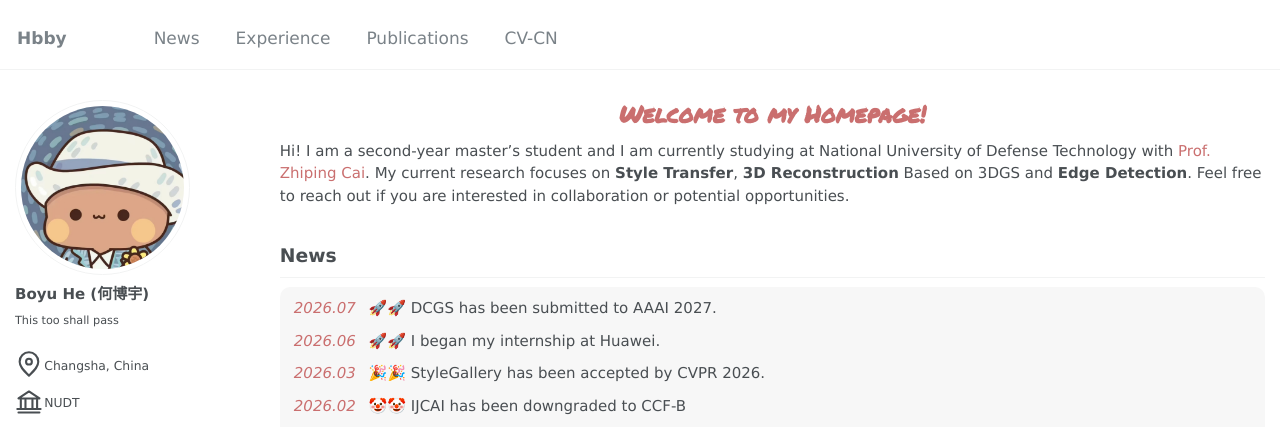
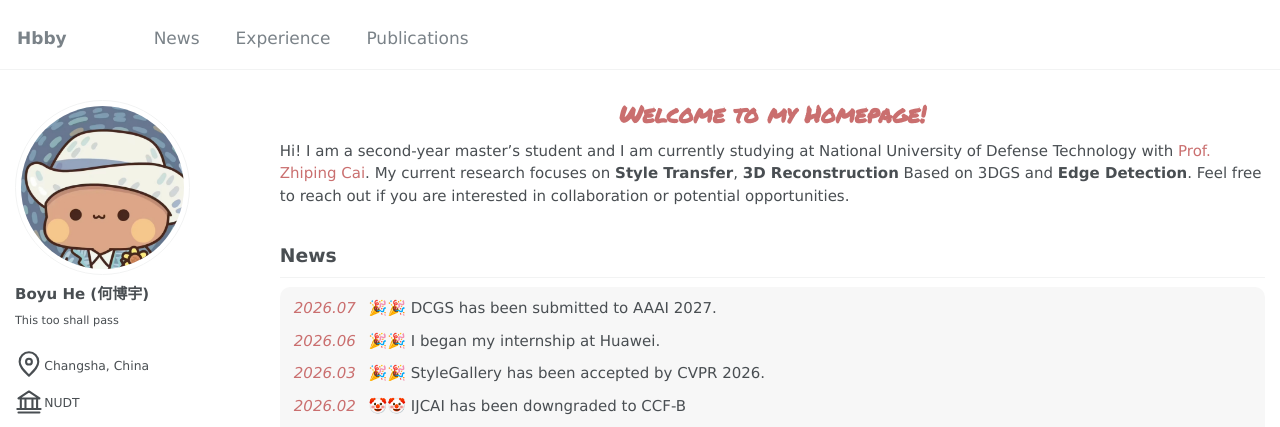
Before and after one commit to iiiiiiiword/iiiiiiiword.github.io, a Jekyll site: the page built from _pages/about.md, in a window 1280 px wide and 900 px high. Shown: the top 427 px of the window. Built offline with Jekyll 4.4.1, drawn with Linux system fonts in a browser that asks for light colours; some web fonts are replaced; our own code applies the rules of GitHub Pages for plain Markdown files.

Commit message:
Update personal homepage

```diff
--- a/_data/navigation.yml
+++ b/_data/navigation.yml
@@ -10,8 +10,8 @@ main:
   - title: "Publications"
     url: "/#publications"
 
-  - title: "CV-CN"
-    url: "/CV_HBY.pdf"
+  # - title: "CV-CN"
+  #   url: "/CV_HBY.pdf"
 
   # - title: "CV-Cn"
   #   url: "/files/chinese_resume.pdf"
--- a/_pages/about.md
+++ b/_pages/about.md
@@ -16,8 +16,8 @@ News
 <div class="news-box">
   <ul class="news-list">
 
-<li><span class="news-date"><em>2026.07</em></span> 🚀🚀 DCGS has been submitted to AAAI 2027.</li>
-<li><span class="news-date"><em>2026.06</em></span> 🚀🚀 I began my internship at Huawei.</li>
+<li><span class="news-date"><em>2026.07</em></span> 🎉🎉 DCGS has been submitted to AAAI 2027.</li>
+<li><span class="news-date"><em>2026.06</em></span> 🎉🎉 I began my internship at Huawei.</li>
 <li><span class="news-date"><em>2026.03</em></span> 🎉🎉 StyleGallery has been accepted by CVPR 2026.</li>
 <li><span class="news-date"><em>2026.02</em></span> 🤡🤡 IJCAI has been downgraded to CCF-B</li>
 <li><span class="news-date"><em>2026.02</em></span> 🎉🎉 DCGS has been submitted to IJCAI 2026.</li>
```
